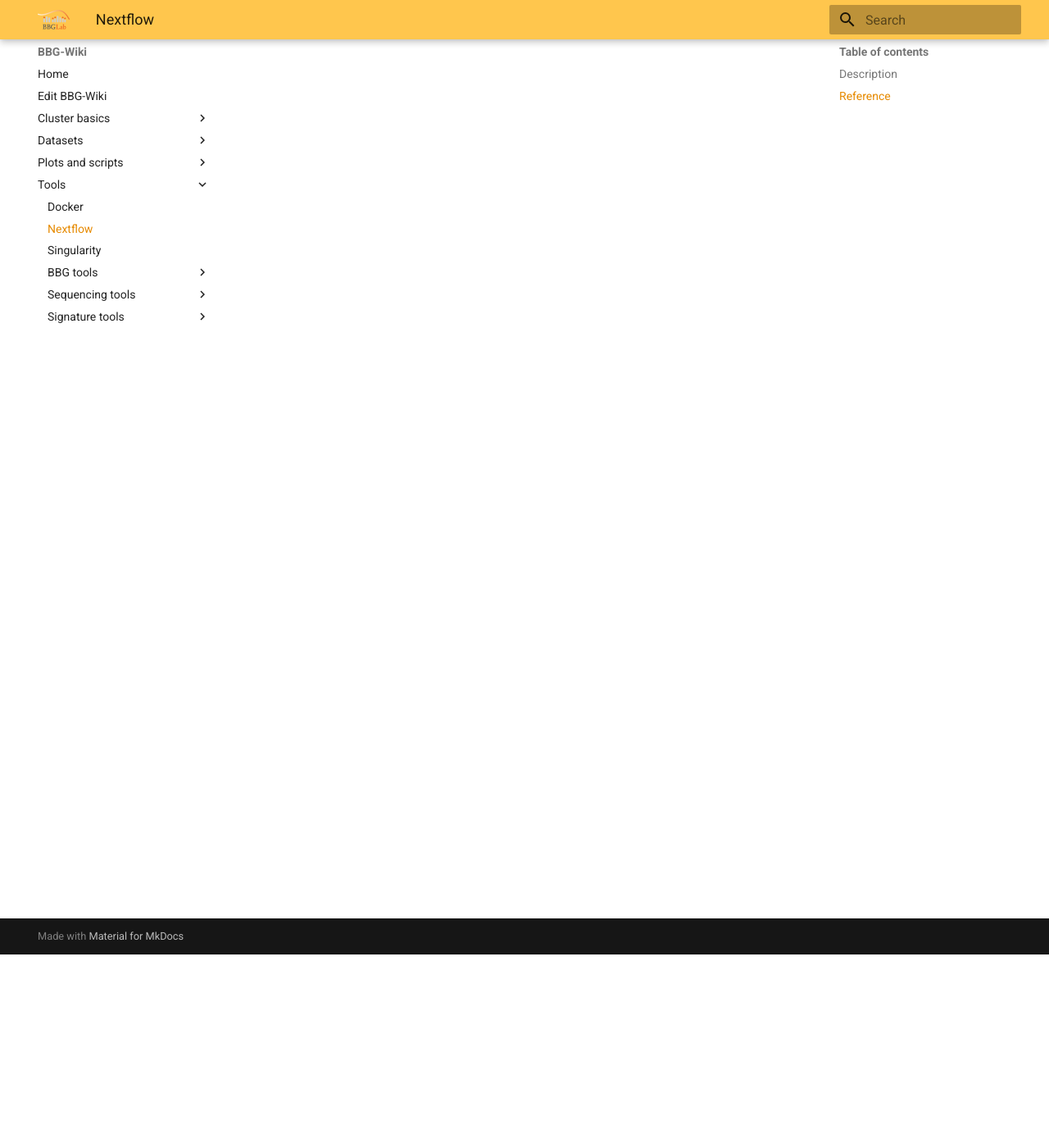
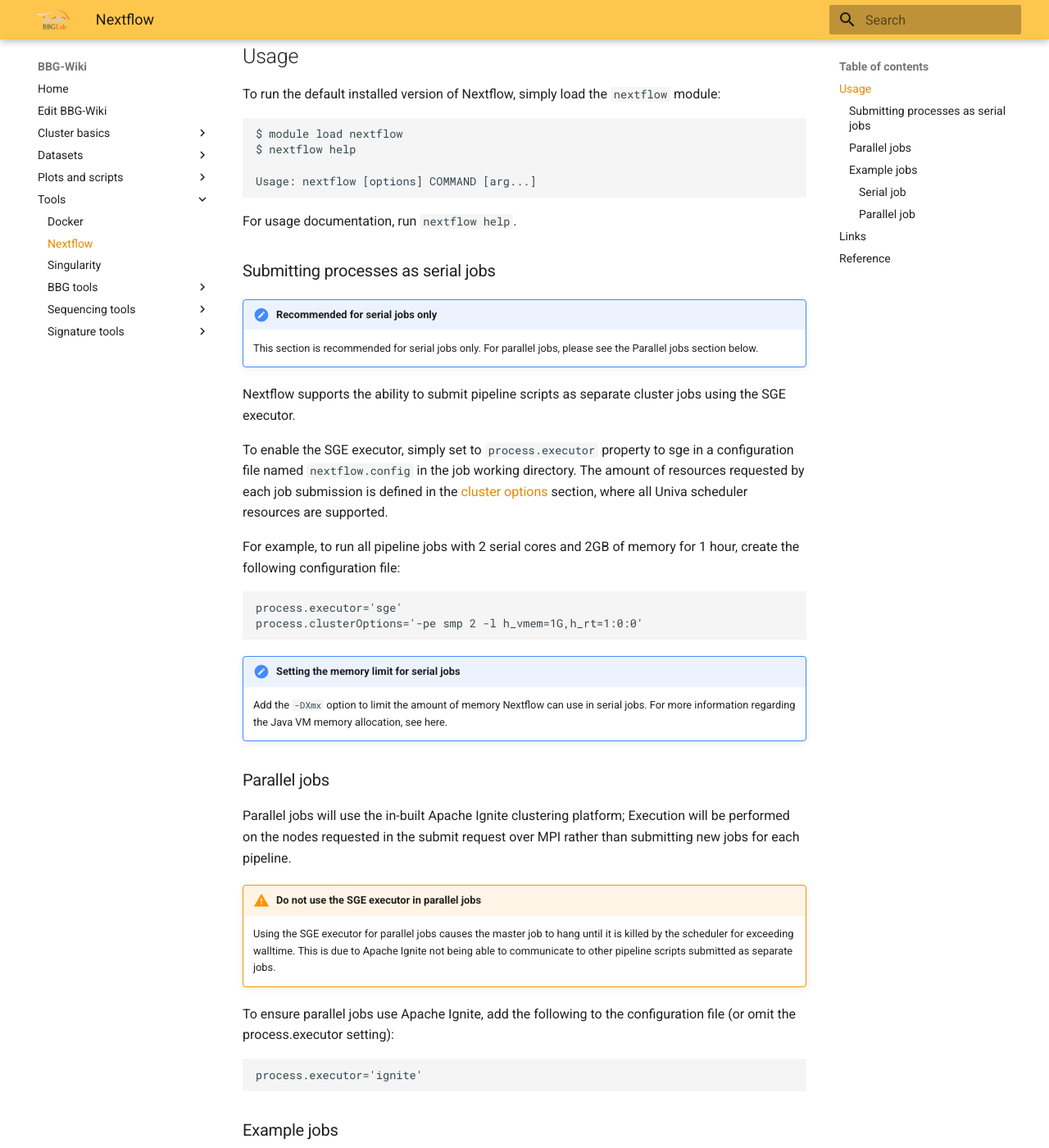
Before and after one commit to bbglab/bbgwiki, an MkDocs documentation site: the page built from docs/Tools/Nextflow.md, in a window 1280 px wide and 1400 px high, scrolled down 236 px. Shown: the whole window at 82% size. Built offline with MkDocs 1.6.1 and Material for MkDocs 9.7.7, drawn with Linux system fonts in a browser that asks for light colours; some of the changed text lies outside the part shown.

Commit message:
Completed Nextflow seciton

````diff
--- a/docs/Tools/Nextflow.md
+++ b/docs/Tools/Nextflow.md
@@ -1,6 +1,104 @@
 # Nextflow
 
-## Description
+!!! note annotate ""
+    Nextflow enables scalable and reproducible scientific workflows using software containers. It allows the adaptation of data-driven, computational pipelines written in the most common scripting languages.
 
 
+## Usage
+To run the default installed version of Nextflow, simply load the `nextflow` module:
+
+```bash
+$ module load nextflow
+$ nextflow help
+
+Usage: nextflow [options] COMMAND [arg...]
+```
+
+For usage documentation, run `nextflow help`.
+
+### Submitting processes as serial jobs
+
+!!! note annotate "Recommended for serial jobs only"
+
+    This section is recommended for serial jobs only. For parallel jobs, please see the Parallel jobs section below.
+
+Nextflow supports the ability to submit pipeline scripts as separate cluster jobs using the SGE executor.
+
+To enable the SGE executor, simply set to `process.executor` property to sge in a configuration file named `nextflow.config` in the job working directory. The amount of resources requested by each job submission is defined in the [cluster options](https://www.nextflow.io/docs/latest/process.html#clusteroptions) section, where all Univa scheduler resources are supported.
+
+For example, to run all pipeline jobs with 2 serial cores and 2GB of memory for 1 hour, create the following configuration file:
+
+```
+process.executor='sge'
+process.clusterOptions='-pe smp 2 -l h_vmem=1G,h_rt=1:0:0'
+```
+
+!!! note annotate "Setting the memory limit for serial jobs"
+
+    Add the `-DXmx` option to limit the amount of memory Nextflow can use in serial jobs. For more information regarding the Java VM memory allocation, see here.
+
+
+### Parallel jobs
+Parallel jobs will use the in-built Apache Ignite clustering platform; Execution will be performed on the nodes requested in the submit request over MPI rather than submitting new jobs for each pipeline.
+
+!!! warning annotate "Do not use the SGE executor in parallel jobs"
+
+    Using the SGE executor for parallel jobs causes the master job to hang until it is killed by the scheduler for exceeding walltime. This is due to Apache Ignite not being able to communicate to other pipeline scripts submitted as separate jobs.
+
+To ensure parallel jobs use Apache Ignite, add the following to the configuration file (or omit the process.executor setting):
+
+```
+process.executor='ignite'
+```
+
+### Example jobs
+#### Serial job
+Here is an example job taken from the Nextflow website to submit each process in the `input.nf` file as a new cluster job with 1 core and 1GB of memory. Ensure the cumulative runtime across all processes does not exceed the runtime requested in the master job:
+
+```nextflow
+#!/bin/bash
+#$ -cwd
+#$ -j y
+#$ -pe smp 1
+#$ -l h_rt=1:0:0
+#$ -l h_vmem=1G
+
+module load nextflow
+
+nextflow -DXmx=1G \
+         -C nextflow.config \
+         run input.nf
+```
+
+#### Parallel job
+Here is an example job taken from the Nextflow website to run each process in the `input.nf` file using 48 cores across 2 sdv nodes with Apache Ignite:
+
+```nextflow
+#!/bin/bash
+#$ -cwd
+#$ -j y
+#$ -pe parallel 48
+#$ -l infiniband=sdv-i
+#$ -l h_rt=240:0:0
+
+module load nextflow openmpi
+
+mpirun --pernode \
+       nextflow run input.nf \
+       -with-mpi
+```
+
+## Links
+
+- [Nextflow documentation](https://www.nextflow.io/docs/latest/index.html)
+- [Nextflow basic pipeline example](https://www.nextflow.io/example1.html)
+- [Nextflow presentation videos](https://www.nextflow.io/presentations.html)
+- [Nextflow community support](https://groups.google.com/forum/#!forum/nextflow)
+- [Nextflow MPI](https://www.nextflow.io/docs/latest/ignite.html#execution-with-mpi)
+- [Apache Ignite](https://ignite.apache.org/whatisignite.html)
+
 ## Reference
+
+- Jordi Deu-Pons
+- Carlos López Elorduy
+- Miguel Grau
````
